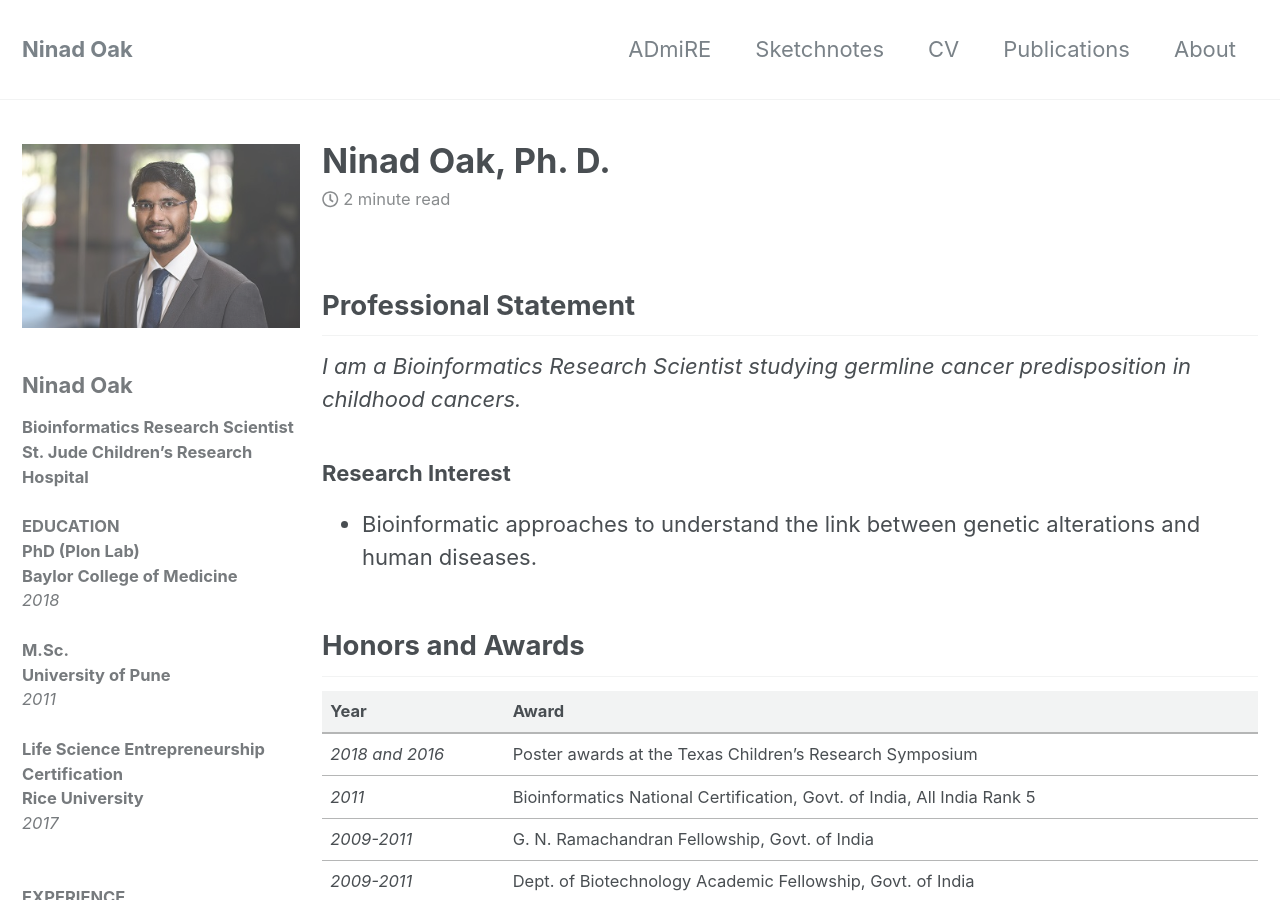
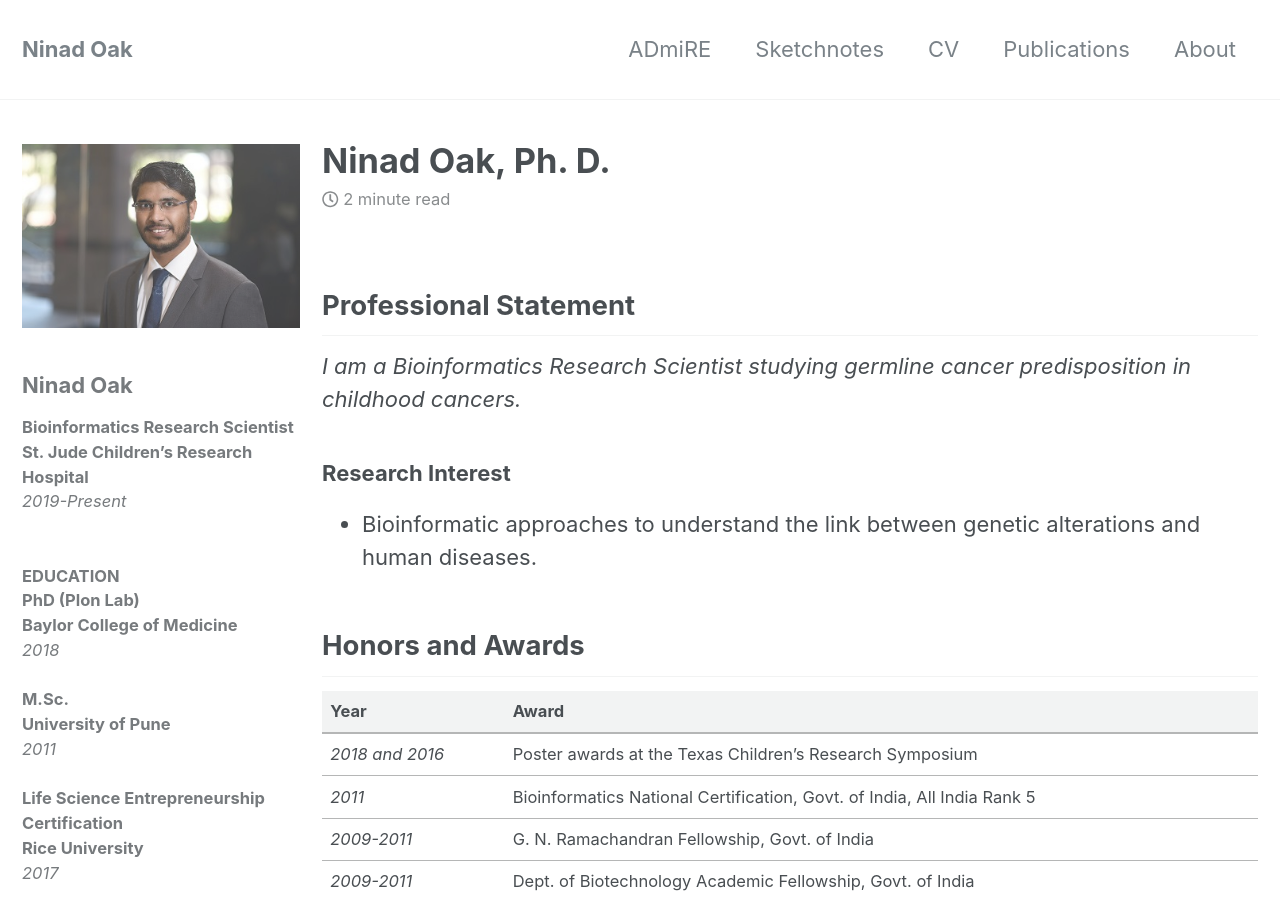
Before and after one commit to nroak/nroak.github.io, a Jekyll site: the page built from _pages/cv.md, in a window 1280 px wide and 900 px high. Built offline with Jekyll 4.4.1, drawn with Linux system fonts in a browser that asks for light colours; nearby versions of some CDN libraries.

Commit message:
Update cv.md

```diff
--- a/_pages/cv.md
+++ b/_pages/cv.md
@@ -10,7 +10,7 @@
 sidebar:
   - title: "Ninad Oak"
     image: /assets/images/Profile2-small.jpg
-    text: "**Bioinformatics Research Scientist**<br />**St. Jude Children's Research Hospital**<br /><br />**EDUCATION**<br />**PhD (Plon Lab)**<br />**Baylor College of Medicine**<br />_2018_<br /><br />**M.Sc.**<br />**University of Pune**<br />_2011_<br /><br /> **Life Science Entrepreneurship Certification**<br />**Rice University**<br />_2017_<br /><br /><br />**EXPERIENCE**<br />**Consultant**<br />**TMC Consulting Agency**<br />_2017_<br /><br />**Junior Research Fellow**<br />**ACTREC, India**<br />_2011-2012_"
+    text: "**Bioinformatics Research Scientist**<br />**St. Jude Children's Research Hospital**<br />_2019-Present_<br /><br /><br />**EDUCATION**<br />**PhD (Plon Lab)**<br />**Baylor College of Medicine**<br />_2018_<br /><br />**M.Sc.**<br />**University of Pune**<br />_2011_<br /><br /> **Life Science Entrepreneurship Certification**<br />**Rice University**<br />_2017_<br /><br /><br />**EXPERIENCE**<br />**Consultant**<br />**TMC Consulting Agency**<br />_2017_<br /><br />**Junior Research Fellow**<br />**ACTREC, India**<br />_2011-2012_"
 
 ---
 ## Professional Statement
```
